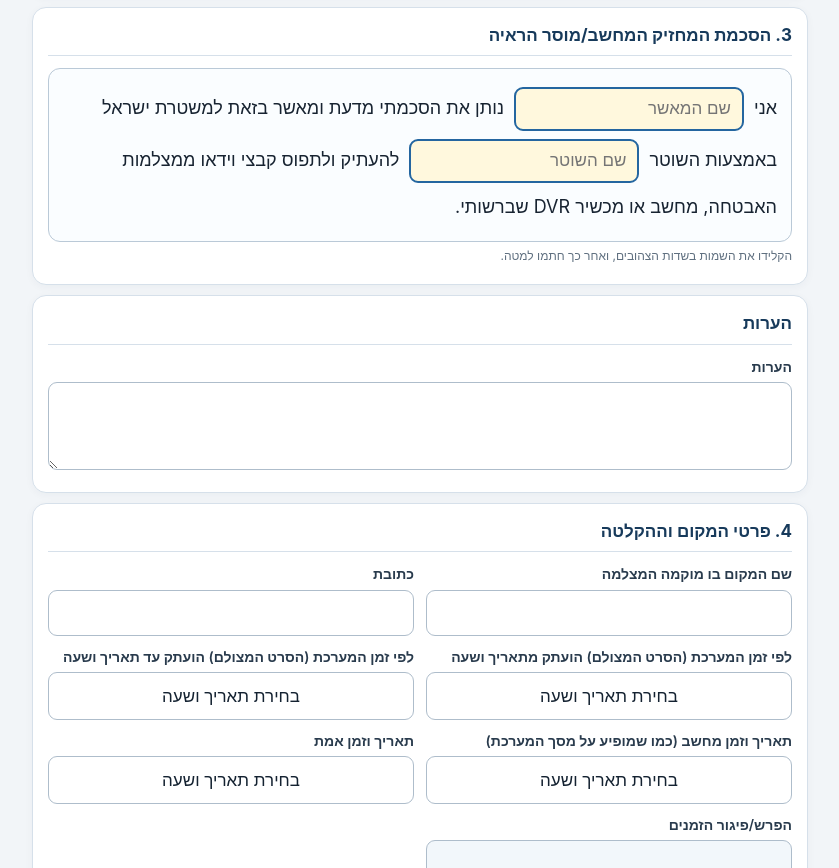
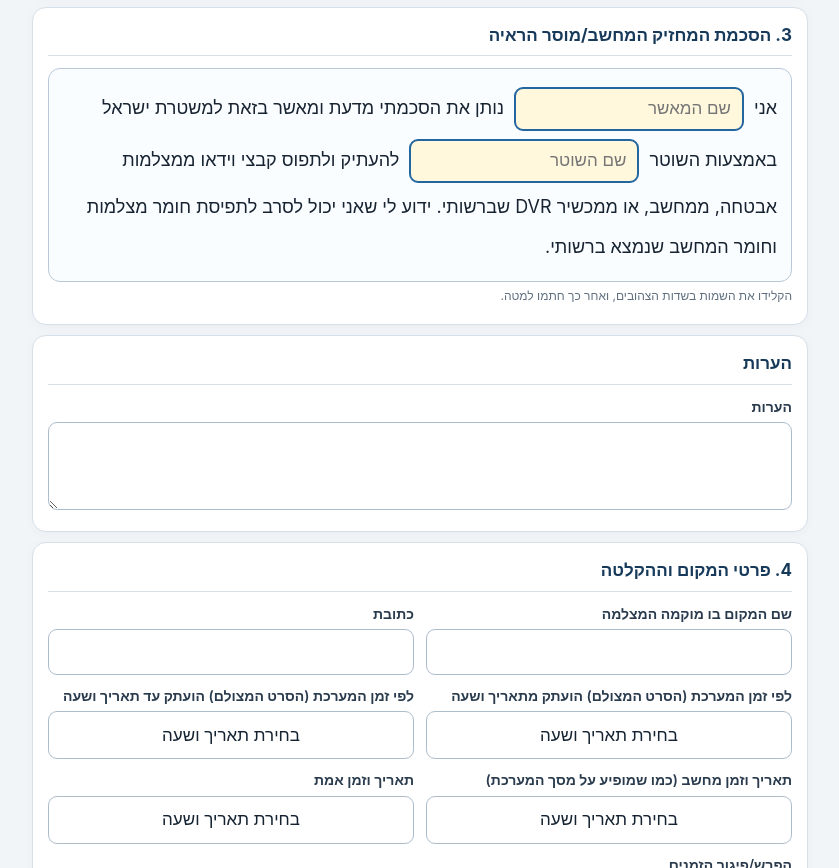
Before and after one commit to daiv15060-bot/digital-evidence-form-, a plain HTML site: page index.html in a window 1280 px wide. Shown: the part 956-1824 px from the top of the page, without its empty margins (220-1059 px from the left). Drawn offline with Linux system fonts and the light colour scheme.

Commit message:
Add files via upload

```diff
--- a/index.html
+++ b/index.html
@@ -143,7 +143,7 @@ input:focus,textarea:focus,select:focus{border-color:var(--blue);box-shadow:0 0
 <div class="field"><label>שם המחזיק המחשב/מוסר הראיה הדיגיטלית</label><input data-key="giver_name"></div><div class="field"><label>תעודת זהות</label><input data-key="giver_id" inputmode="numeric"></div><div class="field"><label>טלפון</label><input data-key="giver_phone" type="tel"></div><div class="field wide"><label>תפקיד מוסר הראיה</label><input data-key="giver_role"></div>
 </div></section>
 <section class="card"><h2>3. הסכמת המחזיק המחשב/מוסר הראיה</h2>
-<div class="inline-sentence">אני <input data-key="approving_person" aria-label="שם המאשר" placeholder="שם המאשר"> נותן את הסכמתי מדעת ומאשר בזאת למשטרת ישראל באמצעות השוטר <input data-key="copying_officer" aria-label="שם השוטר" placeholder="שם השוטר"> להעתיק ולתפוס קבצי וידאו ממצלמות האבטחה, מחשב או מכשיר DVR שברשותי.</div>
+<div class="inline-sentence">אני <input data-key="approving_person" aria-label="שם המאשר" placeholder="שם המאשר"> נותן את הסכמתי מדעת ומאשר בזאת למשטרת ישראל באמצעות השוטר <input data-key="copying_officer" aria-label="שם השוטר" placeholder="שם השוטר"> להעתיק ולתפוס קבצי וידאו ממצלמות אבטחה, ממחשב, או ממכשיר DVR שברשותי. ידוע לי שאני יכול לסרב לתפיסת חומר מצלמות וחומר המחשב שנמצא ברשותי.</div>
 <p class="sig-help">הקלידו את השמות בשדות הצהובים, ואחר כך חתמו למטה.</p>
 </section>
 <section class="card"><h2>הערות</h2><div class="grid"><div class="field wide"><label>הערות</label><textarea data-key="notes"></textarea></div></div></section>
```
